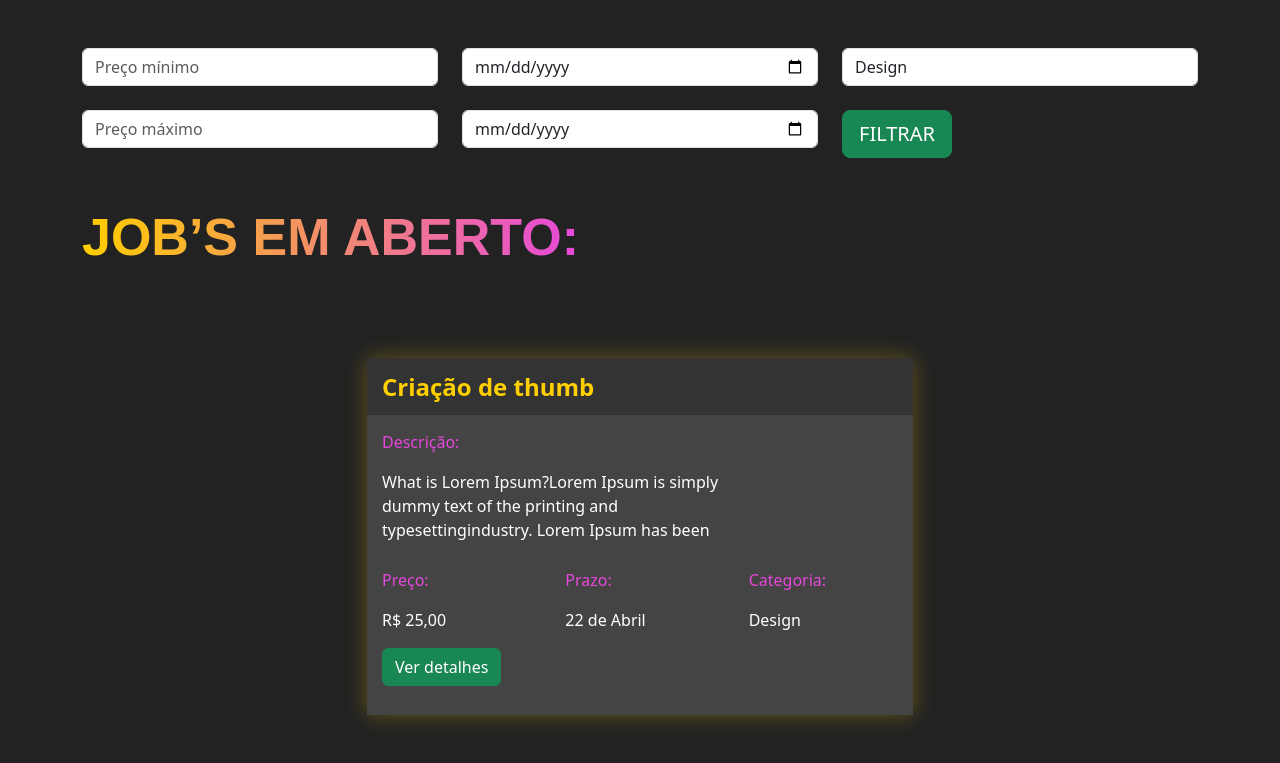
After one commit to Emersoninho/sistema_de_freelancer, a Django app: page /jobs/encontrar_jobs/ in a window 1280 px wide. The commit adds this page. Shown: the top 763 px of the page. Run offline with Django 5.2, Linux system fonts and the light colour scheme.

Commit message:
criação do jobs

```diff
--- a/autentication/urls.py
+++ b/autentication/urls.py
@@ -5,5 +5,4 @@ urlpatterns = [
     path('cadastro/', views.cadastro, name='cadastro'),
     path('login/', views.login, name='login'),
     path('logout/', views.logout, name='logout'),
-    path('home/', views.home, name='home'),
 ]
--- a/freelaway/settings.py
+++ b/freelaway/settings.py
@@ -152,3 +152,9 @@ EMAIL_PORT = 587
 EMAIL_USE_TLS = True
 EMAIL_HOST_USER = os.getenv('EMAIL_HOST_USER')
 EMAIL_HOST_PASSWORD = os.getenv('EMAIL_HOST_PASSWORD')
+
+# Nome da URL (name) da sua página de jobs
+LOGIN_REDIRECT_URL = 'encontrar_jobs'
+
+# Caso alguém tente acessar uma página restrita sem estar logado, ele vai para:
+LOGIN_URL = 'login'
--- a/freelaway/urls.py
+++ b/freelaway/urls.py
@@ -2,12 +2,16 @@ from django.contrib import admin
 from django.urls import path, include
 from django.contrib.auth import views as auth_views #urls de recuperação de senha
 from django.shortcuts import redirect #url vazia
+from django.conf import settings
+from django.conf.urls.static import static
+
 urlpatterns = [
     path('admin/', admin.site.urls),
     path('auth/', include('autentication.urls')),
+    path('jobs/', include('jobs.urls')),
 
     # Quando a URL for vazia, redireciona para 'cadastro/'
-    path('', lambda request: redirect('cadastro/')),
+    path('', lambda request: redirect('auth/cadastro/')),
 
     # 1. Página para digitar o e-mail
     path('password_reset/', auth_views.PasswordResetView.as_view(template_name="password_reset.html"), name='password_reset'),
@@ -20,4 +24,4 @@ urlpatterns = [
 
     # 4. Mensagem de senha alterada com sucesso
     path('password_reset_complete/', auth_views.PasswordResetCompleteView.as_view(template_name="password_reset_complete.html"), name='password_reset_complete'),
-]
+] + static(settings.MEDIA_URL, document_root=settings.MEDIA_ROOT)
--- /dev/null
+++ b/jobs/templates/encontrar_jobs.html
@@ -0,0 +1,72 @@
+{% extends 'base.html' %}
+{% load static %}
+
+{% block head %}
+    <link rel="stylesheet" href="{% static 'jobs/css/encontrar_jobs.css' %}">
+{% endblock %}
+
+{% block body %}
+<div class="container">
+    <br>
+    <br>
+    <div class="row">
+        <div class="col-sm">
+            <form action="{% url 'encontrar_jobs' %}" method="GET">
+                <input type="text" class="form-control" placeholder="Preço mínimo" name="preco_minimo">
+                <br>
+                <input type="text" class="form-control" placeholder="Preço máximo" name="preco_maximo">
+        </div>
+        <div class="col-sm">
+            <input type="date" class="form-control" name="prazo_minimo">
+            <br>
+            <input type="date" class="form-control" name="prazo_maximo">
+        </div>
+        <div class="col-sm">
+            <select class="form-control" name="categoria">
+                <option value="D">Design</option>
+                <option value="EV">Edição de vídeo</option>
+            </select>
+            <br>
+            <input type="submit" class="btn btn-success btn-lg" value="FILTRAR">
+            </form>
+        </div>
+    </div>
+    <br>
+    <br>
+    <h2 class="titulo">JOB’S EM ABERTO:</h2>
+    <div class="row justify-content-around">
+        <div class="col-6 row-card">
+            <div class="card-job">
+                <div class="header-job">
+                    <h4 class="titulo-job">Criação de thumb</h4>
+                </div>
+                <div class="body-job">
+                    <p class="titulo-body">Descrição:</p>
+                    <div style="width: 70%">
+                        <p>What is Lorem Ipsum?Lorem Ipsum is simply
+                            dummy text of the printing and
+                            typesettingindustry. Lorem Ipsum has been</p>
+                    </div>
+                    <div class="row">
+                        <div class="col-4">
+                            <p class="titulo-body">Preço:</p>
+                            <p>R$ 25,00</p>
+                        </div>
+                        <div class="col-4">
+                            <p class="titulo-body">Prazo:</p>
+                            <p>22 de Abril</p>
+                        </div>
+                        <div class="col-4">
+                            <p class="titulo-body">Categoria:</p>
+                            <p>Design</p>
+                        </div>
+                    </div>
+                    <button class="btn btn-success">Ver detalhes</button>
+                    <br>
+                    <br>
+                </div>
+            </div>
+        </div>
+    </div>
+</div>
+{% endblock %}
--- /dev/null
+++ b/jobs/urls.py
@@ -0,0 +1,6 @@
+from django.urls import path
+from . import views
+
+urlpatterns = [
+    path('encontrar_jobs/', views.encontrar_jobs, name='encontrar_jobs'),
+]
--- a/jobs/views.py
+++ b/jobs/views.py
@@ -1,3 +1,4 @@
 from django.shortcuts import render
 
-# Create your views here.
+def encontrar_jobs(request):
+    return render(request, 'encontrar_jobs.html')
--- /dev/null
+++ b/static/jobs/css/encontrar_jobs.css
@@ -0,0 +1,59 @@
+.fundo{
+    background-color: #222;
+    color: white;
+}
+
+.card-job{
+    background-color: #444;
+    box-shadow: 0 0px 20px 0 rgba( 255, 207, 0, 0.3 );
+    padding: 0;
+    margin-top: 50px;
+}
+
+.header-job{
+    background-color: #333;
+    width: 100% !important;
+    padding: 5px;
+    padding-left: 15px;
+}
+
+.row-card{
+    margin-top: 40px;
+}
+
+.titulo-job{
+    color: #FFCF00;
+    font-weight: bold;
+    margin-top: 10px;
+}
+
+.body-job{
+    padding: 5px;
+    padding-left: 15px;
+}
+
+.titulo-body{
+    color: #E747DC;
+    margin-top: 10px;
+}
+
+.titulo{
+    font-family: Arial, Helvetica, sans-serif;
+    font-weight: bold;
+    font-size: 52px;
+    display: inline;
+    background-image: linear-gradient(90deg, rgba(255,207,0,1) 0%, rgba(231,71,220,1) 100%);
+    background-clip: text;
+    -webkit-background-clip: text;
+    color: transparent;
+    padding-bottom: 10px;
+}
+
+.job-modal-titulo{
+    background-image: linear-gradient(90deg, rgba(255,207,0,1) 0%, rgba(231,71,220,1) 100%);
+    background-clip: text;
+    -webkit-background-clip: text;
+    color: transparent;
+    font-size: 30px;
+    font-weight: bold;
+}
--- a/templates/base.html
+++ b/templates/base.html
@@ -1,5 +1,6 @@
 <!doctype html>
 <html lang="en">
+
 <head>
   <meta charset="utf-8">
   <meta name="viewport" content="width=device-width, initial-scale=1">
@@ -7,8 +8,46 @@
   <link href="https://cdn.jsdelivr.net/npm/bootstrap@5.3.8/dist/css/bootstrap.min.css" rel="stylesheet">
   {% block head %}{% endblock %}
 </head>
+
 <body class="fundo">
+
+  {% if user.is_authenticated %}
+   <nav style="background-color: #444;" class="navbar navbar-expand-lg navbar-dark">
+      <div class="container"> <a class="navbar-brand" href="#"><span class="font-degrade-nav">FreelaWay</span></a>
+
+        <button class="navbar-toggler" type="button" data-bs-toggle="collapse" data-bs-target="#navbarNav">
+          <span class="navbar-toggler-icon"></span>
+        </button>
+
+        <div class="collapse navbar-collapse" id="navbarNav">
+          <ul class="navbar-nav ms-auto">
+            <li class="nav-item active">
+              <a class="nav-link" href="{% url 'encontrar_jobs' %}">Encontrar job's</a>
+            </li>
+            <li class="nav-item">
+              <a class="nav-link text-danger" href="{% url 'logout' %}">Sair</a>
+            </li>
+          </ul>
+        </div>
+
+      </div>
+    </nav>
+  {% endif %}
+
+  <style>
+.font-degrade-nav{
+    background-image: linear-gradient(90deg, rgba(255,207,0,1) 0%, rgba(231,71,220,1) 100%);
+    background-clip: text;
+    -webkit-background-clip: text;
+    color: transparent;
+    padding-bottom: 10px;
+    font-size: 20px;
+    font-weight: bold;
+}
+</style>
+
   {% block body %}{% endblock %}
   <script src="https://cdn.jsdelivr.net/npm/bootstrap@5.3.8/dist/js/bootstrap.bundle.min.js"></script>
 </body>
+
 </html>
```
Also changed, not shown: autentication/templates/home.html (deleted, +0 -19 lines), autentication/views.py (+6 -10 lines). Lines whose indentation alone changed are shown as unchanged.
